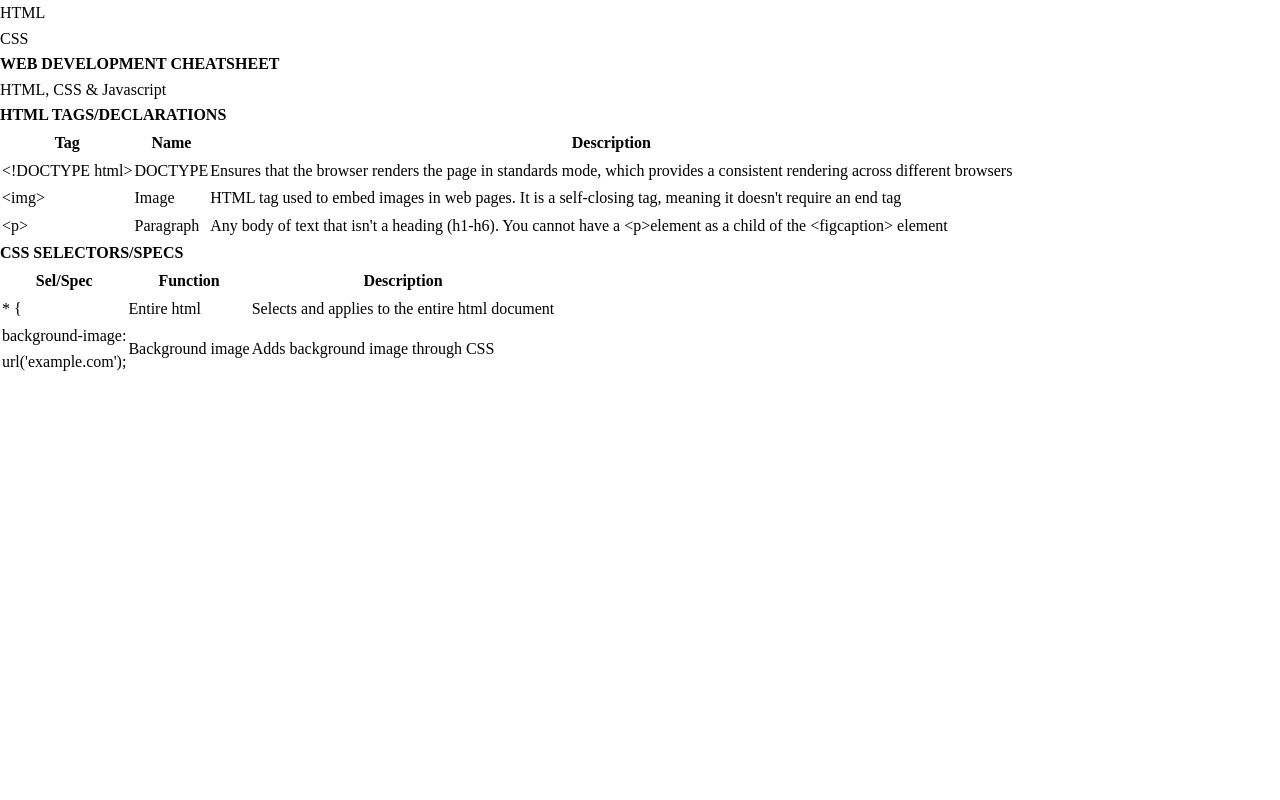
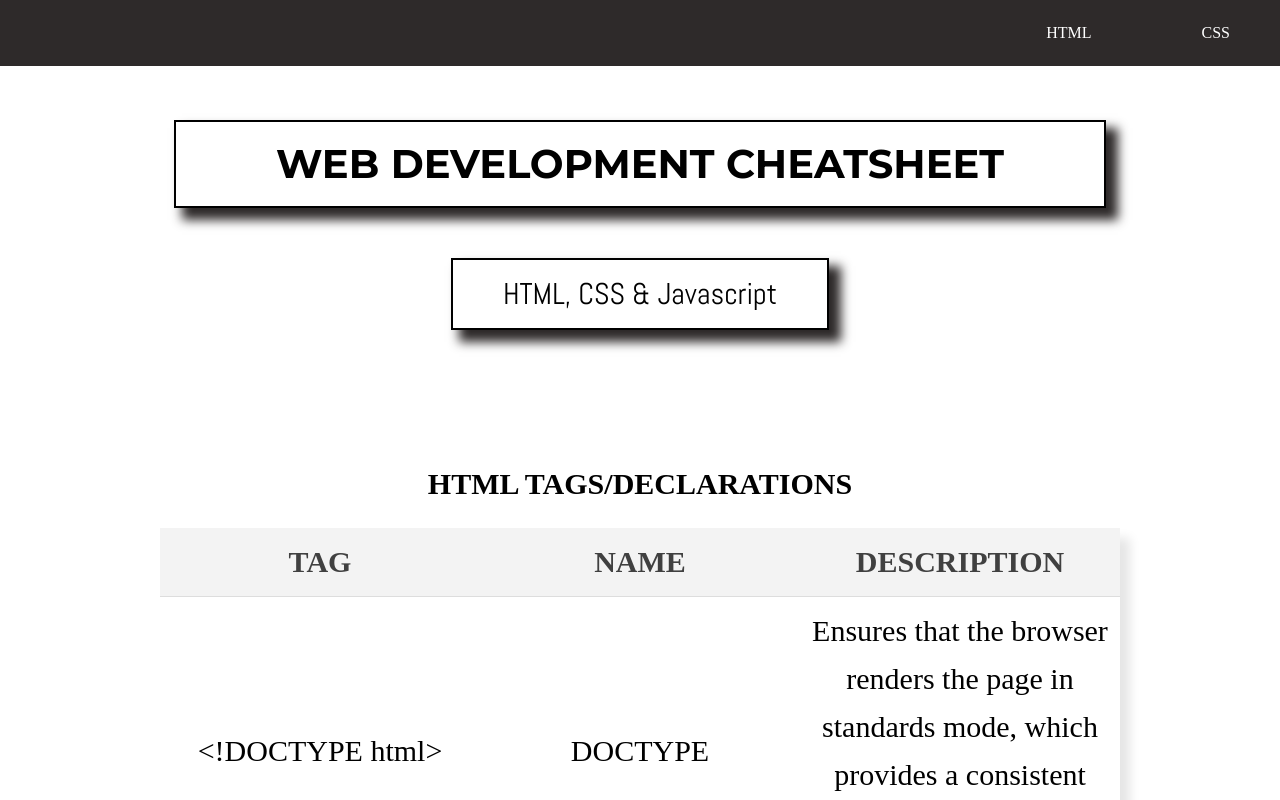
Before and after one commit to AngryBabushka/Codeacademy.cheatsheet, a plain HTML site: page index.html in a window 1280 px wide. Shown: the top 800 px of the page. Drawn offline with Linux system fonts and the light colour scheme; a web font is replaced by a local one.

Commit message:
edit html and add css style
be complete at a later date as I progress along the program

```diff
--- a/CSS/style.css
+++ b/CSS/style.css
@@ -9,3 +9,113 @@
     outline: none;
     text-decoration: none;
   }
+
+  .content {
+    padding-top: 120px;
+    background-color: black;
+  }
+
+  .navbar {
+    position: fixed;
+    width: 100%;
+    background-color: rgb(46, 42, 42);
+    display: flex;
+    justify-content: flex-end;
+    padding: 20px 0px;
+    z-index: 1000;
+  }
+
+  .nav-list {
+    display: flex;
+    list-style: none;
+    font-family: Anta, serif;
+  }
+
+  .nav-item {
+    margin-left: 10px;
+  }
+
+  .nav-link {
+    text-decoration: none;
+    color: white;
+    padding: 10px 50px;
+    transition: 0.5s;
+  }
+
+  .nav-link:hover {
+    background-color: rgb(118, 114, 114);
+    color: white;
+  }
+
+  .content {
+    background-color: white;
+  }
+
+  h2 {
+    text-align: center;
+    font-size: 30px;
+    font-family: anta,serif;
+    margin-top: 80px;
+  }
+
+
+
+
+  .section-header p {
+    background-color: white;
+    text-align: center;
+    padding: 10px 50px;
+    font-family: abel, serif;
+    font-size: 30px;
+    width: fit-content;
+    margin: 50px auto;
+    border: 2px solid black;
+    box-shadow: 10px 10px 10px 2px rgb(46, 42, 42);
+
+  }
+
+  .section-header h1{
+    background-color: white;
+    text-align: center;
+    margin: 0px auto;
+    padding: 10px 100px;
+    font-family: Montserrat, serif;
+    font-size: 40px;
+    border: 2px solid black;
+    width: fit-content;
+    box-shadow: 10px 10px 10px 2px rgb(46, 42, 42)
+
+  }
+
+
+  .reference-table {
+    width: 75%;
+    border-collapse: collapse;
+    margin: 20px auto;
+    table-layout: fixed;
+    box-shadow: 10px 10px 10px rgba(0, 0, 0, 0.1);
+  }
+
+  .reference-table th,
+  .reference-table td {
+    font-size: 30px;
+    padding: 10px;
+    border-bottom: 1px solid #ddd;
+    text-align: center;
+    vertical-align: middle;
+  }
+
+  .reference-table th {
+    background-color: #f3f3f3;
+    font-weight: bold;
+    text-transform: uppercase;
+    color: #404040;
+  }
+
+  .reference-table tr:nth-child(even) {
+    background-color: #f9f9f9;
+  }
+
+  .reference-table tr:hover {
+    background-color: #f1f1f1;
+  }
--- a/index.html
+++ b/index.html
@@ -5,6 +5,9 @@
         <meta name="viewport" content="width=device-width, initial-scale=1.0">
         <title>CheatSheet</title>
         <link rel="stylesheet" href="CSS/style.css">
+        <link rel="preconnect" href="https://fonts.googleapis.com">
+        <link rel="preconnect" href="https://fonts.gstatic.com" crossorigin>
+        <link href="https://fonts.googleapis.com/css2?family=Abel&family=Anta&family=Montserrat:ital,wght@0,100..900;1,100..900&display=swap" rel="stylesheet">
     </head>
 
 
@@ -12,8 +15,8 @@
         <header class="site-header">
             <nav class="navbar">
                 <ul class="nav-list">
-                    <li class="nav-item"><a href="#html" class="nav-link"></a>HTML</li>
-                    <li class="nav-item"><a href="#css" class="nav-link"></a>CSS</li>
+                    <li class="nav-item"><a href="#html" class="nav-link">HTML</a></li>
+                    <li class="nav-item"><a href="#css" class="nav-link">CSS</a></li>
                 </ul>
             </nav>
         </header>
```
